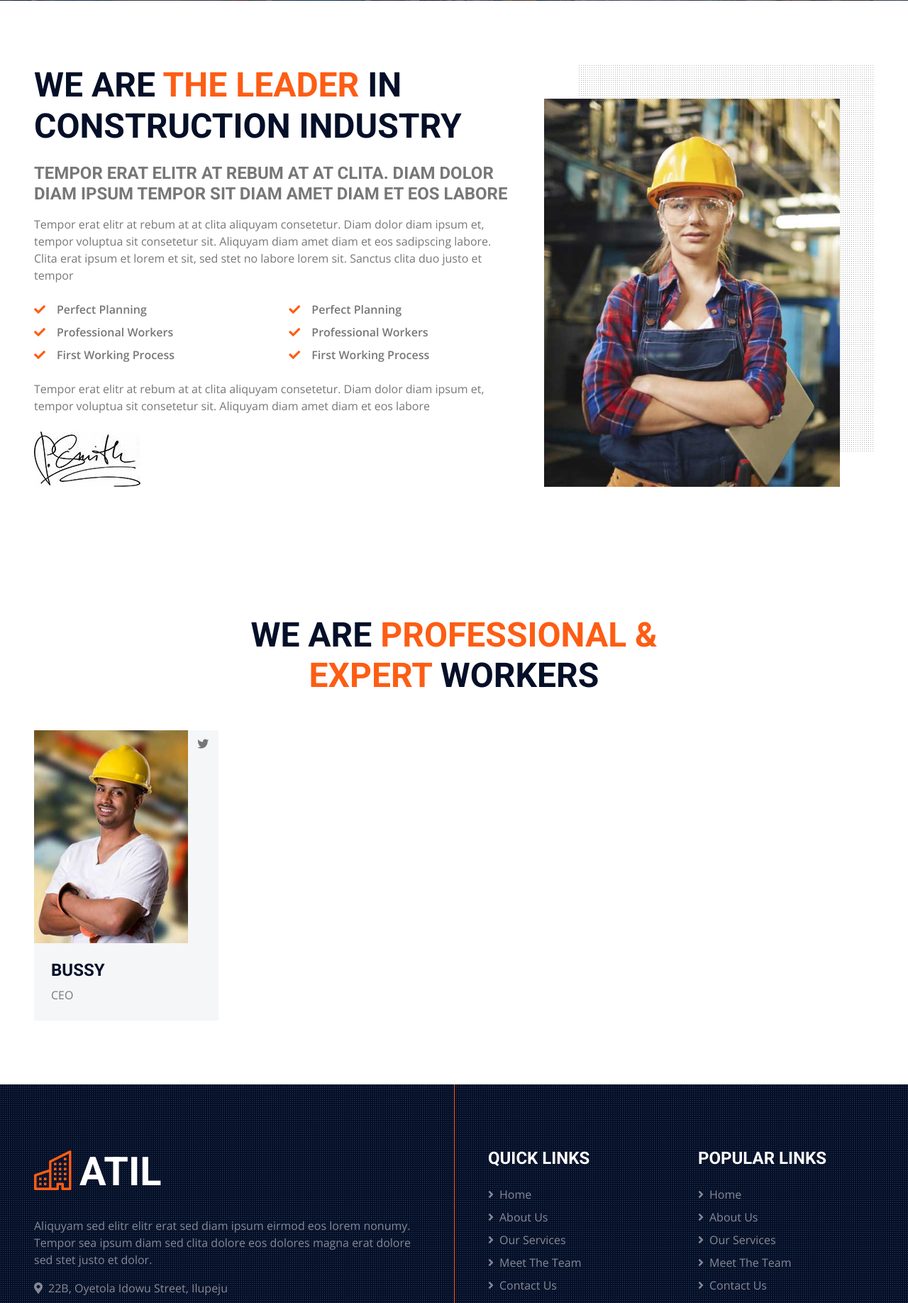
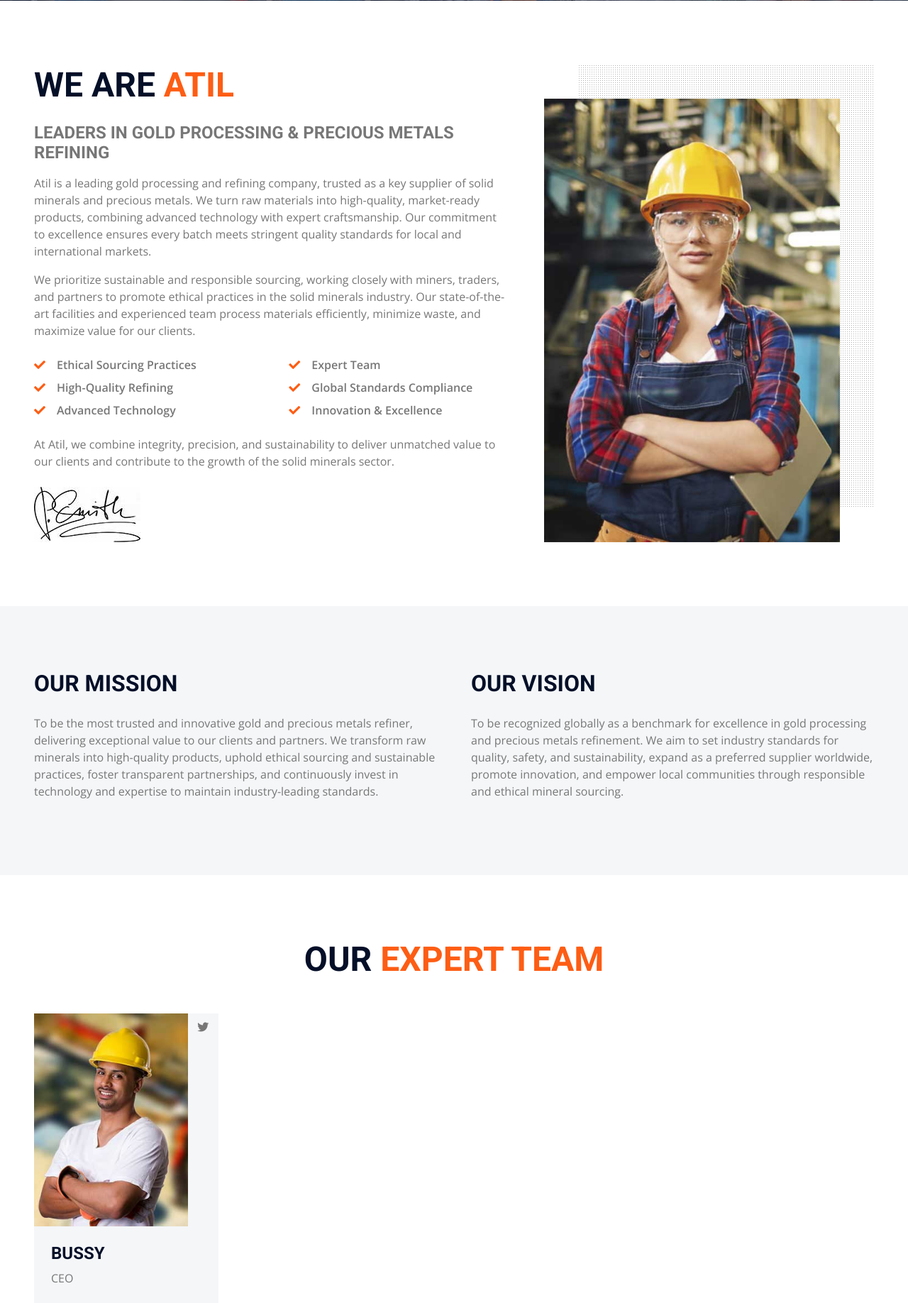
Before and after one commit to ShalewaAbdulkareem/Gold-Site, a Django app: page /about/ in a window 1280 px wide. Shown: the part 528-2364 px from the top of the page at 71% size. Run offline with Django 5.2, Linux system fonts and the light colour scheme; data comes from the database, SQL or seed files in the repository; data that the repository does not hold is empty; some libraries are stand-ins or nearby versions.

Commit message:
updated my about page

```diff
--- a/goldsite/template/about.html
+++ b/goldsite/template/about.html
@@ -8,7 +8,6 @@
 
 {% block content %}
 
-
 <!-- Page Header Start -->
 <div class="container-fluid page-header">
     <h1 class="display-3 text-uppercase text-white mb-3">About</h1>
@@ -18,30 +17,39 @@
         <h6 class="text-uppercase text-white m-0">About</h6>
     </div>
 </div>
-    <!-- Page Header Start -->
-
+<!-- Page Header End -->
 
 <!-- About Start -->
 <div class="container-fluid py-6 px-5">
     <div class="row g-5">
         <div class="col-lg-7">
-                <h1 class="display-5 text-uppercase mb-4">We are <span class="text-primary">the Leader</span> in Construction Industry</h1>
-                <h4 class="text-uppercase mb-3 text-body">Tempor erat elitr at rebum at at clita. Diam dolor diam ipsum tempor sit diam amet diam et eos labore</h4>
-                <p>Tempor erat elitr at rebum at at clita aliquyam consetetur. Diam dolor diam ipsum et, tempor voluptua sit consetetur sit. Aliquyam diam amet diam et eos sadipscing labore. Clita erat ipsum et lorem et sit, sed stet no labore lorem sit. Sanctus clita duo justo et tempor</p>
+            <h1 class="display-5 text-uppercase mb-4">We are <span class="text-primary">Atil</span></h1>
+            <h4 class="text-uppercase mb-3 text-body">Leaders in Gold Processing & Precious Metals Refining</h4>
+            <p>
+                Atil is a leading gold processing and refining company, trusted as a key supplier of solid minerals and precious metals.
+                We turn raw materials into high-quality, market-ready products, combining advanced technology with expert craftsmanship.
+                Our commitment to excellence ensures every batch meets stringent quality standards for local and international markets.
+            </p>
+            <p>
+                We prioritize sustainable and responsible sourcing, working closely with miners, traders, and partners to promote ethical practices in the solid minerals industry.
+                Our state-of-the-art facilities and experienced team process materials efficiently, minimize waste, and maximize value for our clients.
+            </p>
             <div class="row gx-5 py-2">
                 <div class="col-sm-6 mb-2">
-                        <p class="fw-bold mb-2"><i class="fa fa-check text-primary me-3"></i>Perfect Planning</p>
-                        <p class="fw-bold mb-2"><i class="fa fa-check text-primary me-3"></i>Professional Workers</p>
-                        <p class="fw-bold mb-2"><i class="fa fa-check text-primary me-3"></i>First Working Process</p>
+                    <p class="fw-bold mb-2"><i class="fa fa-check text-primary me-3"></i>Ethical Sourcing Practices</p>
+                    <p class="fw-bold mb-2"><i class="fa fa-check text-primary me-3"></i>High-Quality Refining</p>
+                    <p class="fw-bold mb-2"><i class="fa fa-check text-primary me-3"></i>Advanced Technology</p>
                 </div>
                 <div class="col-sm-6 mb-2">
-                        <p class="fw-bold mb-2"><i class="fa fa-check text-primary me-3"></i>Perfect Planning</p>
-                        <p class="fw-bold mb-2"><i class="fa fa-check text-primary me-3"></i>Professional Workers</p>
-                        <p class="fw-bold mb-2"><i class="fa fa-check text-primary me-3"></i>First Working Process</p>
+                    <p class="fw-bold mb-2"><i class="fa fa-check text-primary me-3"></i>Expert Team</p>
+                    <p class="fw-bold mb-2"><i class="fa fa-check text-primary me-3"></i>Global Standards Compliance</p>
+                    <p class="fw-bold mb-2"><i class="fa fa-check text-primary me-3"></i>Innovation & Excellence</p>
                 </div>
             </div>
-                <p class="mb-4">Tempor erat elitr at rebum at at clita aliquyam consetetur. Diam dolor diam ipsum et, tempor voluptua sit consetetur sit. Aliquyam diam amet diam et eos labore</p>
-                <img src="img/signature.jpg" alt="">
+            <p class="mb-4">
+                At Atil, we combine integrity, precision, and sustainability to deliver unmatched value to our clients and contribute to the growth of the solid minerals sector.
+            </p>
+            <img src="{% static 'img/signature.jpg' %}" alt="">
         </div>
         <div class="col-lg-5 pb-5" style="min-height: 400px;">
             <div class="position-relative bg-dark-radial h-100 ms-5">
@@ -52,19 +60,38 @@
 </div>
 <!-- About End -->
 
-
+<!-- Mission & Vision Start -->
+<div class="container-fluid py-6 px-5 bg-light">
+    <div class="row g-5">
+        <div class="col-lg-6">
+            <h2 class="text-uppercase mb-4">Our Mission</h2>
+            <p>
+                To be the most trusted and innovative gold and precious metals refiner, delivering exceptional value to our clients and partners.
+                We transform raw minerals into high-quality products, uphold ethical sourcing and sustainable practices, foster transparent partnerships,
+                and continuously invest in technology and expertise to maintain industry-leading standards.
+            </p>
+        </div>
+        <div class="col-lg-6">
+            <h2 class="text-uppercase mb-4">Our Vision</h2>
+            <p>
+                To be recognized globally as a benchmark for excellence in gold processing and precious metals refinement.
+                We aim to set industry standards for quality, safety, and sustainability, expand as a preferred supplier worldwide,
+                promote innovation, and empower local communities through responsible and ethical mineral sourcing.
+            </p>
+        </div>
+    </div>
+</div>
+<!-- Mission & Vision End -->
 
 <!-- Team Start -->
 <div class="container-fluid py-6 px-5">
     <div class="text-center mx-auto mb-5" style="max-width: 600px;">
-            <h1 class="display-5 text-uppercase mb-4">We Are <span class="text-primary">Professional & Expert</span> Workers</h1>
+        <h1 class="display-5 text-uppercase mb-4">Our <span class="text-primary">Expert Team</span></h1>
     </div>
     <div class="row g-5">
         {% for member in members %}
-
         <div class="col-xl-3 col-lg-4 col-md-6">
             <div class="row g-0">
-
                 <div class="col-10" style="min-height: 300px;">
                     <div class="position-relative h-100">
                         <img class="position-absolute w-100 h-100"
@@ -72,47 +99,33 @@
                             style="object-fit: cover;">
                     </div>
                 </div>
-
                 <div class="col-2">
                     <div class="h-100 d-flex flex-column align-items-center justify-content-between bg-light">
-
                         {% if member.twitter %}
                         <a class="btn" href="{{ member.twitter }}"><i class="fab fa-twitter"></i></a>
                         {% endif %}
-
                         {% if member.facebook %}
                         <a class="btn" href="{{ member.facebook }}"><i class="fab fa-facebook-f"></i></a>
                         {% endif %}
-
                         {% if member.linkedin %}
                         <a class="btn" href="{{ member.linkedin }}"><i class="fab fa-linkedin-in"></i></a>
                         {% endif %}
-
                         {% if member.instagram %}
                         <a class="btn" href="{{ member.instagram }}"><i class="fab fa-instagram"></i></a>
                         {% endif %}
-
                     </div>
                 </div>
-
                 <div class="col-12">
                     <div class="bg-light p-4">
-                            <h4 class="text-uppercase">
-                                {{ member.name }}
-                            </h4>
-
-                            <span>
-                                {{ member.position }}
-                            </span>
+                        <h4 class="text-uppercase">{{ member.name }}</h4>
+                        <span>{{ member.position }}</span>
                     </div>
                 </div>
-
             </div>
         </div>
-
         {% endfor %}
-
     </div>
 </div>
 <!-- Team End -->
+
 {% endblock %}
--- a/goldsite/template/base.html
+++ b/goldsite/template/base.html
@@ -4,7 +4,7 @@
 
 <head>
     <meta charset="utf-8">
-    <title>WEBUILD -  Construction Company Website Template Free</title>
+    <title>Mining Website</title>
     <meta content="width=device-width, initial-scale=1.0" name="viewport">
     <meta content="Free HTML Templates" name="keywords">
     <meta content="Free HTML Templates" name="description">
@@ -154,7 +154,7 @@
                     </a>
                     <p>Aliquyam sed elitr elitr erat sed diam ipsum eirmod eos lorem nonumy. Tempor sea ipsum diam  sed clita dolore eos dolores magna erat dolore sed stet justo et dolor.</p>
                     <p><i class="fa fa-map-marker-alt me-2"></i>22B, Oyetola Idowu Street, Ilupeju</p>
-                    <p><i class="fa fa-phone-alt me-2"></i>07038341333</p>
+                    <p><i class="fa fa-phone-alt me-2"></i>+256793575229</p>
                     <p><i class="fa fa-envelope me-2"></i>info@petrosaglobal.com</p>
                     <div class="d-flex justify-content-start mt-4">
                         <a class="btn btn-lg btn-primary btn-lg-square rounded-0 me-2" href="#"><i class="fab fa-twitter"></i></a>
```
Lines whose indentation alone changed are shown as unchanged.
